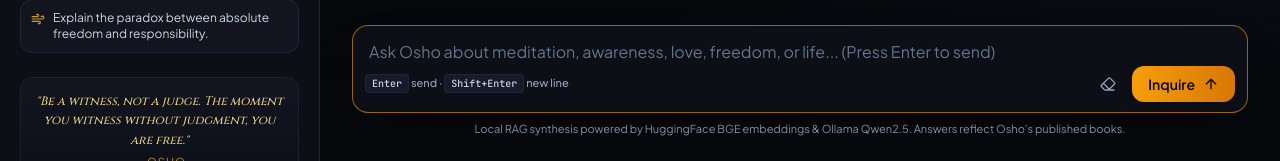
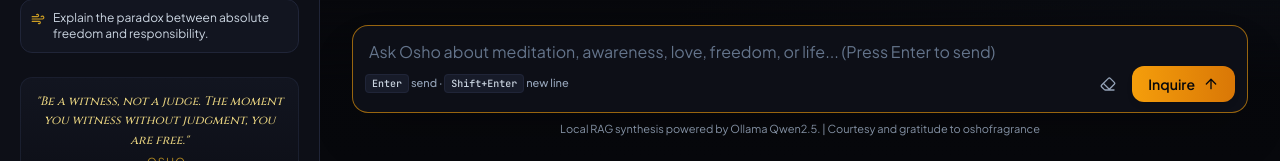
Before and after one commit to vikash-dev/OSHO-ZEN-RAG-Timeless-Philosophical-Dialogues, a FastAPI app: page / in a window 1280 px wide. Shown: the part 639-800 px from the top of the page. Run offline with FastAPI, Linux system fonts and the light colour scheme; some libraries are stand-ins or nearby versions.

Commit message:
Courtesy and gratitude to oshofragrance

```diff
--- a/templates/index.html
+++ b/templates/index.html
@@ -492,7 +492,7 @@
           </form>
 
           <p class="text-center text-[11px] text-slate-400 mt-2">
-            Local RAG synthesis powered by HuggingFace BGE embeddings & Ollama Qwen2.5. Answers reflect Osho's published books.
+            Local RAG synthesis powered by Ollama Qwen2.5. | Courtesy and gratitude to oshofragrance
           </p>
 
         </div>
```
Also changed, not shown: vectorDatabase_thumbnail.jpg (added).
